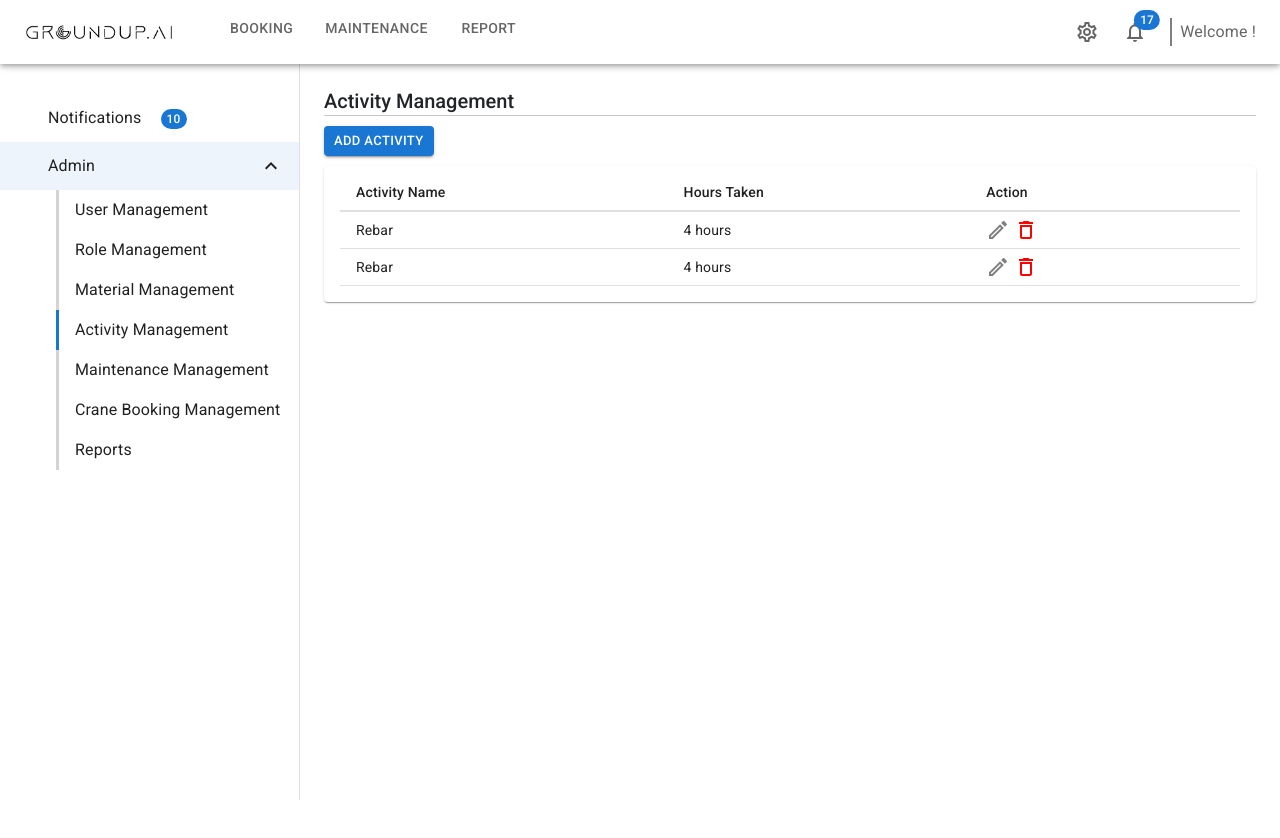
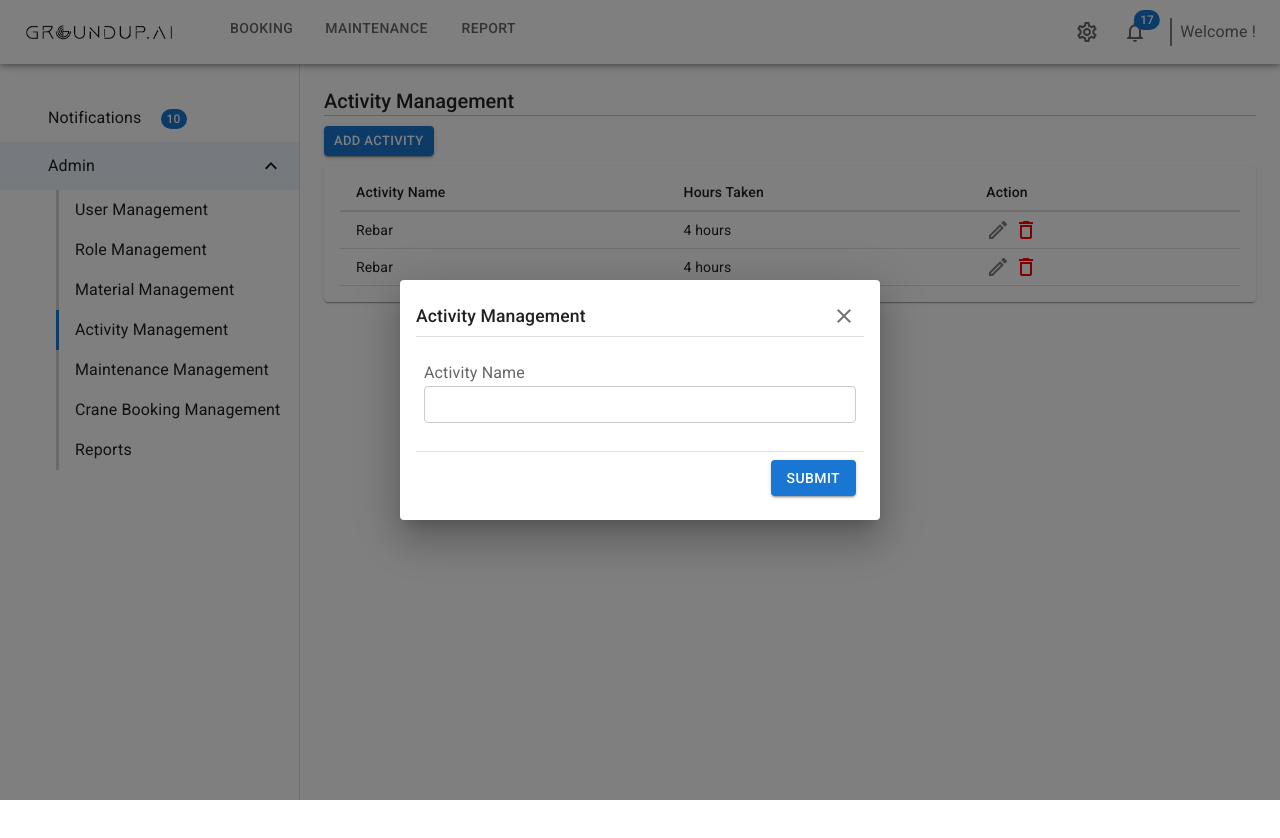
Before and after one commit to rahul81/groundup-ai, a React (Create React App) app: page /user/admin/activity-management in a window 1280 px wide. Both pictures are taken after a click on the button "ADD ACTIVITY". Shown: the top 838 px of the page. Built offline with nearby package versions, Linux system fonts and the light colour scheme.

Commit message:
Add Activity Dialog

```diff
--- a/src/components/admin-view/management/activity/ActivityManagement.tsx
+++ b/src/components/admin-view/management/activity/ActivityManagement.tsx
@@ -1,17 +1,23 @@
 import { Box, Typography, Divider } from '@mui/material'
-import React from 'react'
+import { useState } from 'react'
 import { ActivityColumns, ActivityRows } from '../../../../mockData/AdminPanel'
 import GButton from '../../../common/button/GButton'
 import GTable from '../../../common/table/GTable'
 import '../../admin-view.scss'
+import AddActivity from './add-activity/AddActivity'
 
 export default function ActivityManagement() {
+    const [open, setOpen] = useState(false);
+    const handleShowDialog = (status: boolean) => {
+        setOpen(status);
+    }
     return (
         <Box className="activity-management-view">
             <Typography className="heading" variant="h5" component="h2">Activity Management</Typography>
-            <Divider/>
-            <GButton title='Add Activity' size='small' style={{ display:'block', margin:'10px 0' }} />
-            <GTable rowClicked={(data: any) => {}} rows={ActivityRows} columns={ActivityColumns} />
+            <Divider />
+            <GButton title='Add Activity' size='small' style={{ display: 'block', margin: '10px 0' }} onClick={()=>setOpen(true)}/>
+            <AddActivity open={open} showDialog={handleShowDialog} handleSubmit={() => { setOpen(false) }} />
+            <GTable rowClicked={(data: any) => { }} rows={ActivityRows} columns={ActivityColumns} />
         </Box>
     )
 }
--- /dev/null
+++ b/src/components/admin-view/management/activity/add-activity/ActivityValidation.tsx
@@ -0,0 +1,9 @@
+import * as Yup from "yup";
+
+export const AddActivityFormValidation = Yup.object().shape({
+    activity: Yup
+        .string()
+        .required('Activity is required'),
+});
+
+export default AddActivityFormValidation
--- /dev/null
+++ b/src/components/admin-view/management/activity/add-activity/AddActivity.tsx
@@ -0,0 +1,34 @@
+import { useFormik } from 'formik';
+import GDialog from '../../../../common/dialog/GDialog';
+import { GFormInput } from '../../../../common/input/GInput';
+import ActivityValidation from './ActivityValidation'
+
+interface ActivityFormFields {
+    activity: string;
+}
+
+interface AddActivityProps {
+    open: boolean;
+    showDialog: (status: boolean) => void;
+    handleSubmit: (data: any) => void;
+}
+export default function AddActivity({ open, showDialog, handleSubmit }: AddActivityProps) {
+    const initialValues: ActivityFormFields = { activity: '' };
+
+    const formik = useFormik({
+        initialValues: initialValues,
+        validationSchema: ActivityValidation,
+        validateOnChange: false,
+        onSubmit: (data) => {
+            handleSubmit(data)
+            console.log(data)
+        },
+    });
+    return (
+        <GDialog title="Activity Management" open={open} showDialog={showDialog}>
+            <form id="request-new-form" className="groundup-form" onSubmit={formik.handleSubmit}>
+                <GFormInput<ActivityFormFields> formik={formik} id="activity" label="Activity Name" />
+            </form >
+        </GDialog >
+    )
+}
```
